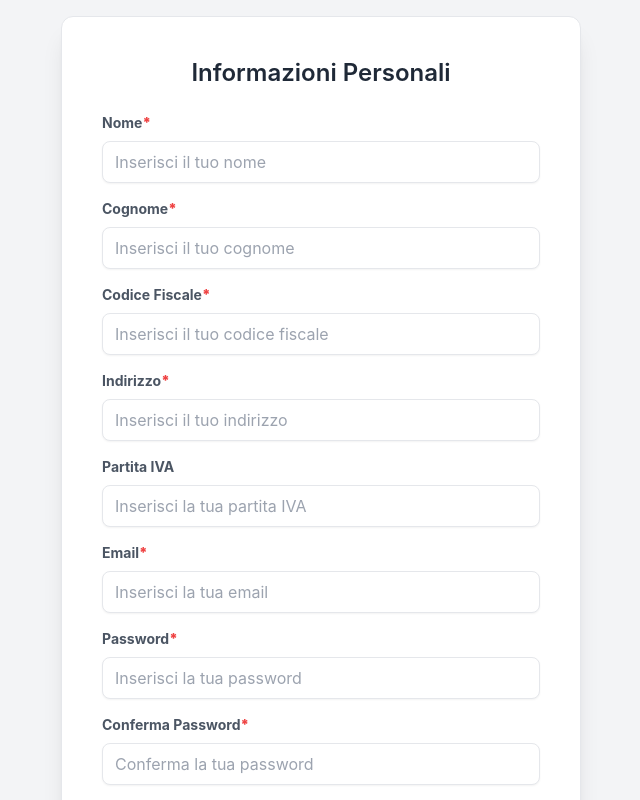
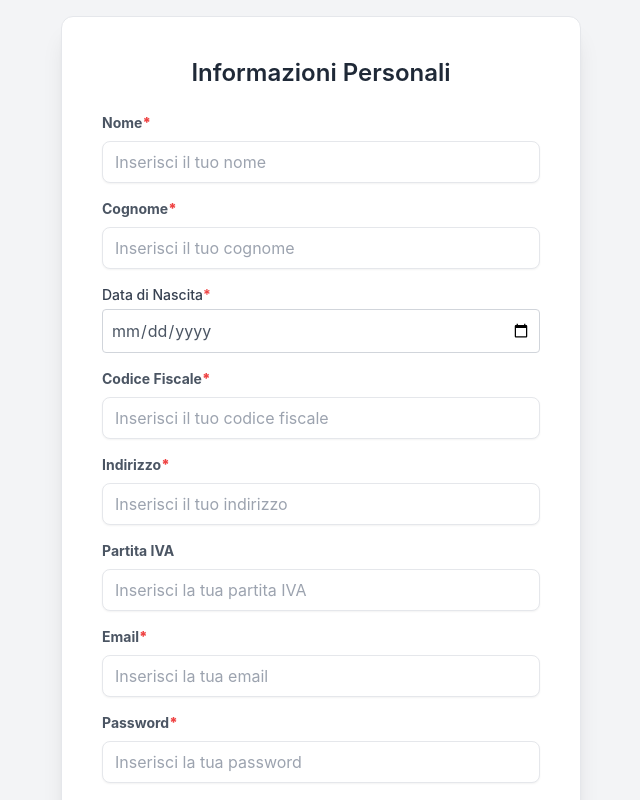
Before and after one commit to francescorago/Tirocinio_ACK, a React (Create React App) app in the folder ackgestionedocumentale/: page /register in a window 1280 px wide. Shown: the top 800 px of the page, without its empty margins (319-959 px from the left). Built offline with nearby package versions, Linux system fonts and the light colour scheme; no server answers.

Commit message:
Data Di Nascita

```diff
--- a/ackgestionedocumentale/src/auth/register/index.jsx
+++ b/ackgestionedocumentale/src/auth/register/index.jsx
@@ -8,6 +8,7 @@ const Register = () => {
   const [registerData, setRegisterData] = useState({
     nome: "",
     cognome: "",
+    data: "",
     codiceFiscale: "",
     partitaIVA: "",
     indirizzo:"",
@@ -67,6 +68,9 @@ const Register = () => {
   const handleChange = (e) => {
     setRegisterData({ ...registerData, [e.target.name]: e.target.value });
 
+
+
+
     if (e.target.name === 'codiceFiscale') {
       if (!validateCodiceFiscale(e.target.value)) {
         setErrorMessage("Il codice fiscale non è valido.");
@@ -116,6 +120,32 @@ const Register = () => {
               className="w-full mt-1 px-3 py-2 text-gray-700 bg-white border rounded-lg focus:border-blue-600 shadow-sm transition duration-300"
             />
           </div>
+
+
+          {/*Campo Data di Nascita*/}
+          <div ClassName="mb-4">
+            <label htmlFor="data"
+            className="block text-sm font-medium text-gray-700"
+            >
+              Data di Nascita<strong className="text-red-500">*</strong>
+            </label>
+            <input
+            required
+            type="date"
+            name="data"
+            id="data"
+            value={registerData.data}
+            onChange={handleChange}
+            className="mt-1 block w-full p-2 border border-gray-300 rounded"
+            />
+            </div>
+            <div ClassName="mb-4">
+              <label
+                htmlFor="data"
+                className="block text-sm font-medium text-gray-700"
+                ></label>
+                </div>
+
 
           {/* Campo Codice Fiscale */}
           <div>
```
